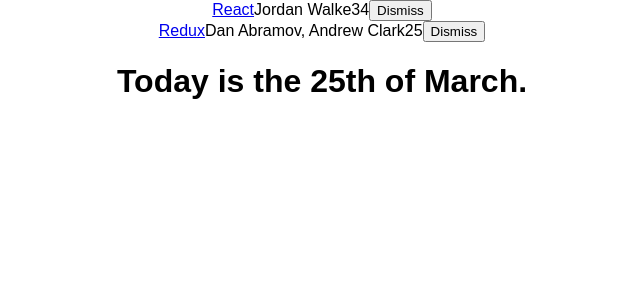
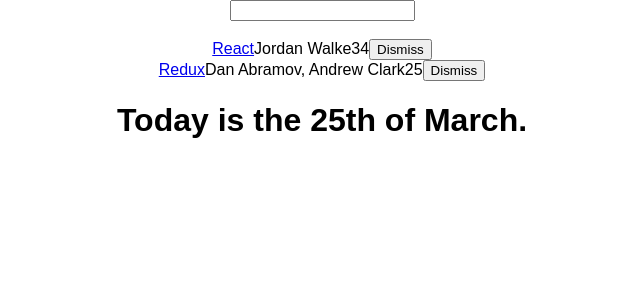
Before and after one commit to abrenycz/hacker-news-project, a React (Create React App) app: page / in a window 1280 px wide. Shown: the top 300 px of the page, without its empty margins (318-958 px from the left). Built offline with nearby package versions, Linux system fonts and the light colour scheme.

Commit message:
component interaction practice

```diff
--- a/src/App.js
+++ b/src/App.js
@@ -24,16 +24,20 @@ const list = [
 
 const date_ComputedPropertyNameTest = 'date';
 
+const isSearched = searchTerm => item => item.title.toLowerCase().includes(searchTerm.toLowerCase());
+
 
 class App extends Component {
 	constructor(props){
 		super(props);
 		this.state = {
 			list,
+			searchTerm: '',
 			[date_ComputedPropertyNameTest]: 25,
 		};
 
 		this.onDismiss = this.onDismiss.bind(this);
+		this.onSearchChange = this.onSearchChange.bind(this);
 
 	}
 
@@ -41,10 +45,21 @@ class App extends Component {
 			const isNotId = item => item.objectID !== id; const updatedList = this.state.list.filter(isNotId); this.setState({ list: updatedList });
 	}
 
+	onSearchChange(event){
+		this.setState({searchTerm: event.target.value});
+	}
+
 	render() {
 		return (
 			<div className="App">
-				{this.state.list.map(item =>
+				<form>
+					<input type="text"
+					  onChange={this.onSearchChange}
+					  />
+				</form>
+				<br />
+
+				{this.state.list.filter(isSearched(this.state.searchTerm)).map(item =>
 					<div key={item.objectID}>
 						<span>
 						  <a href={item.url}>{item.title}</a>
```
